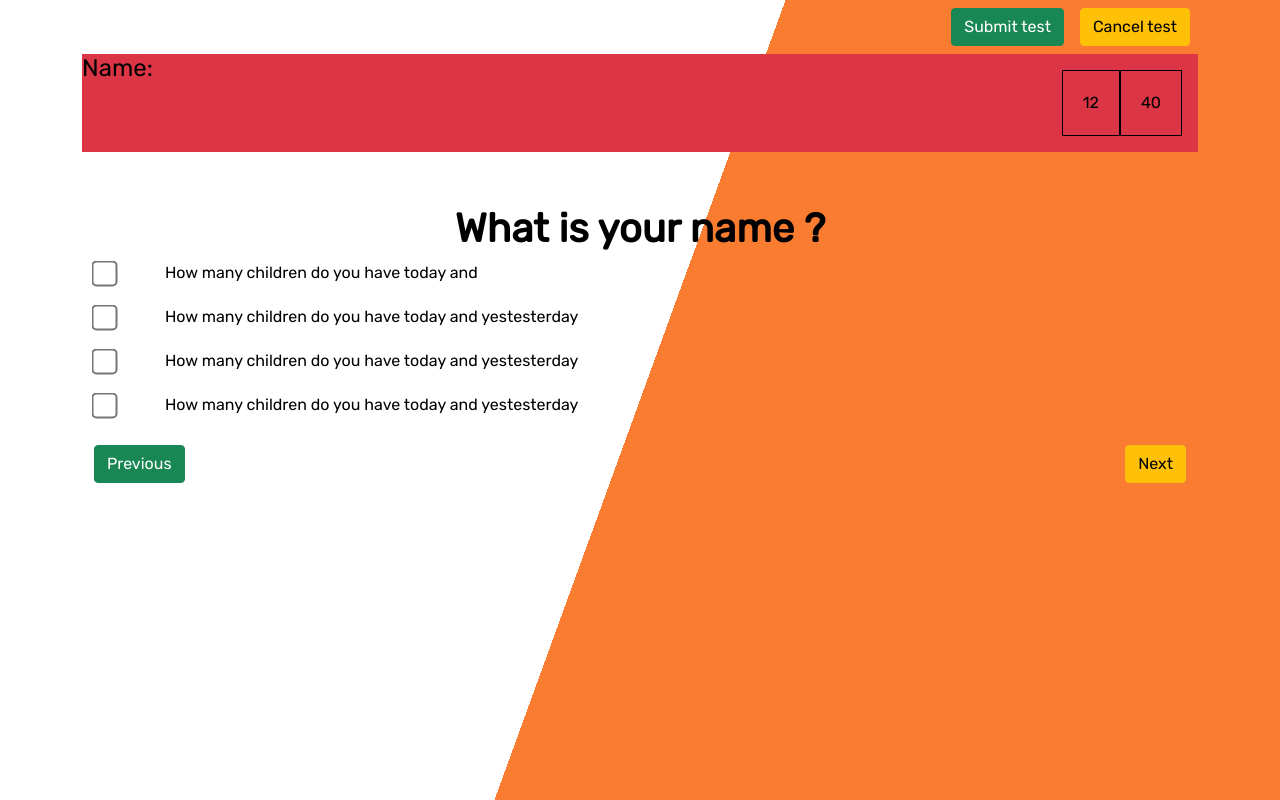
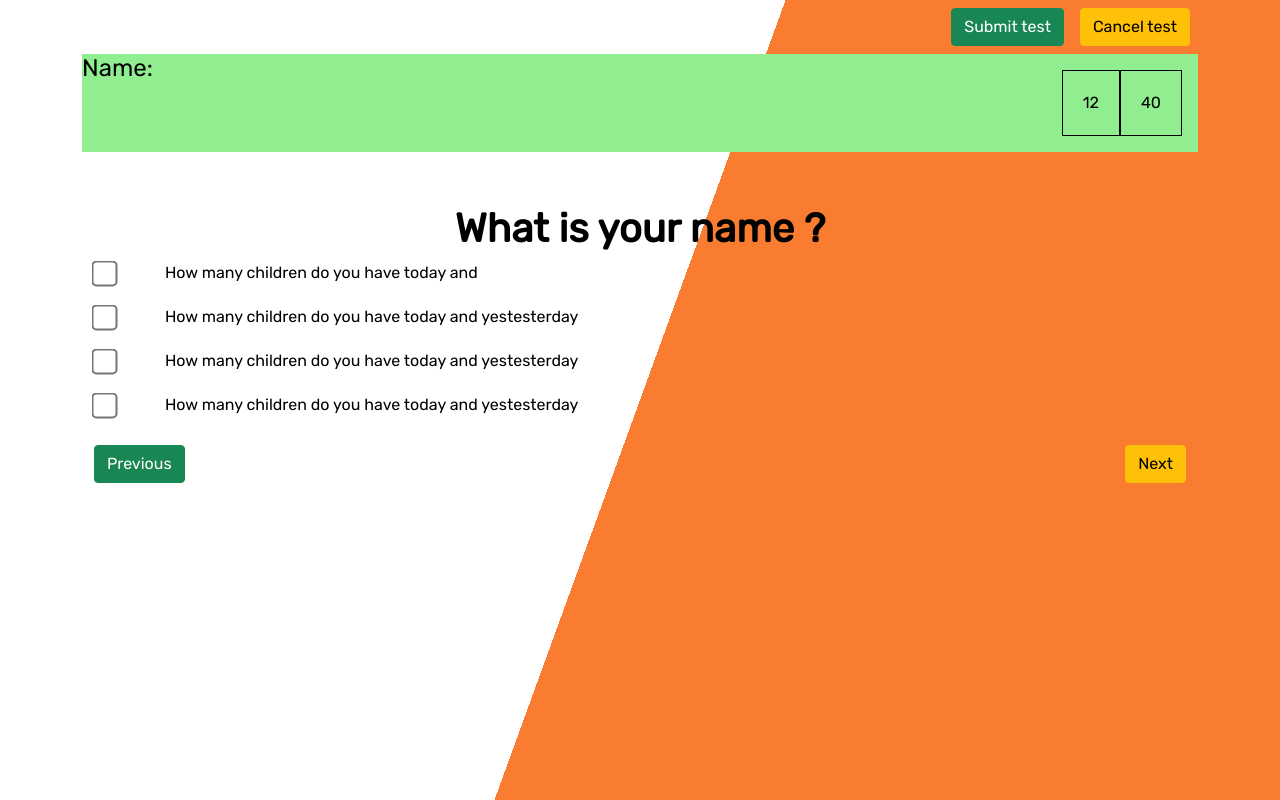
Before and after one commit to Tabspear/Quizet, a plain HTML site: page client/questions.html in a window 1280 px wide. Drawn offline with nearby package versions, Linux system fonts and the light colour scheme.

Commit message:
Fix(Client: Changed the background picture of the name)

```diff
--- a/client/css/questions.css
+++ b/client/css/questions.css
@@ -14,6 +14,9 @@ body {
 .main_body {
 
     height: 100vh;
+}
+.bg_color{
+    background-color:lightgreen;
 }
 .question_tracker {
     border: 1px solid black;
--- a/client/questions.html
+++ b/client/questions.html
@@ -31,7 +31,7 @@
             </div>
 
                 <!-- The name and that indicates the number of the questions attempted -->
-            <div class="d-flex justify-content-between bg-danger">
+            <div class="d-flex justify-content-between bg_color">
                 <div>
                     <h4 class="text-center">Name: <p></p></h4>
                 </div>
```
